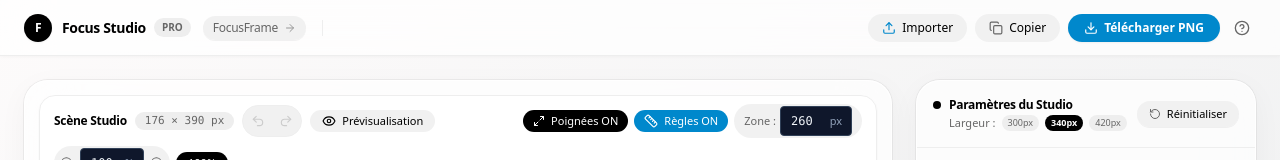
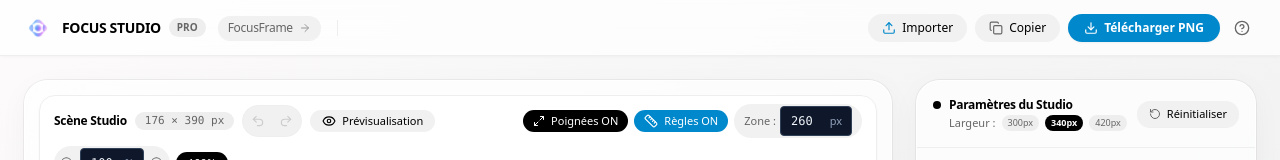
Before and after one commit to samtaff/FocusStudio, a React (Vite) app: page / in a window 1280 px wide. Shown: the top 160 px of the page. Built offline with nearby package versions, Linux system fonts and the light colour scheme.

Commit message:
feat: add application favicon and logo
Replace the placeholder logo with the official branding in the header and add the site favicon.

```diff
--- a/index.html
+++ b/index.html
@@ -12,7 +12,8 @@
     <link rel="preconnect" href="https://fonts.googleapis.com">
     <link rel="preconnect" href="https://fonts.gstatic.com" crossorigin>
     <link href="https://fonts.googleapis.com/css2?family=Plus+Jakarta+Sans:wght@400;500;600;700&family=JetBrains+Mono:wght@400;500&display=swap" rel="stylesheet">
-  </head>
+
+  <link rel="icon" type="image/png" href="/logo_focus_studio.png" /></head>
   <body class="antialiased selection:bg-[#0088cc] selection:text-white">
     <div id="root"></div>
     <script type="module" src="/src/main.tsx"></script>
--- a/src/components/Header.tsx
+++ b/src/components/Header.tsx
@@ -44,12 +44,9 @@
       {/* Brand & Logo */}
       <div className="flex items-center gap-3">
         <div className="flex items-center gap-2.5">
-          <div className="w-7 h-7 rounded-full bg-[#000000] flex items-center justify-center shadow-xs">
-            <span className="text-white font-bold text-xs tracking-tighter">F</span>
-          </div>
-          <div className="flex items-center gap-2">
+          <img src="/logo_focus_studio.png" alt="Logo" className="w-7 h-7 rounded-full object-cover" />          <div className="flex items-center gap-2">
             <span className="font-semibold text-[#000000] tracking-tight text-sm font-sans">
-              Focus Studio
+              FOCUS STUDIO
             </span>
             <span className="text-[10px] uppercase font-bold px-2 py-0.5 rounded-full bg-[#eeeeee] text-[#666666]">
               PRO
```
Also changed, not shown: public/logo_focus_studio.png (added).
